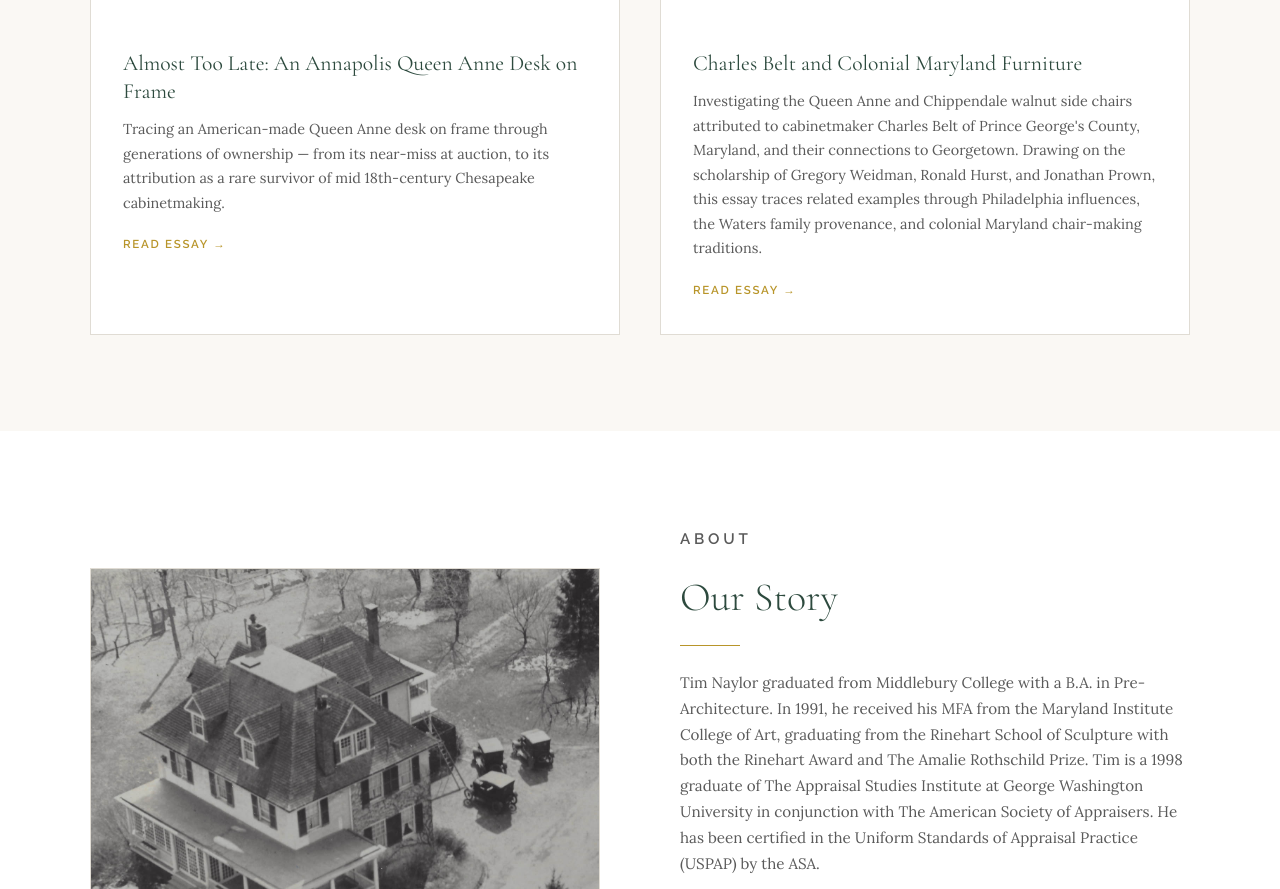
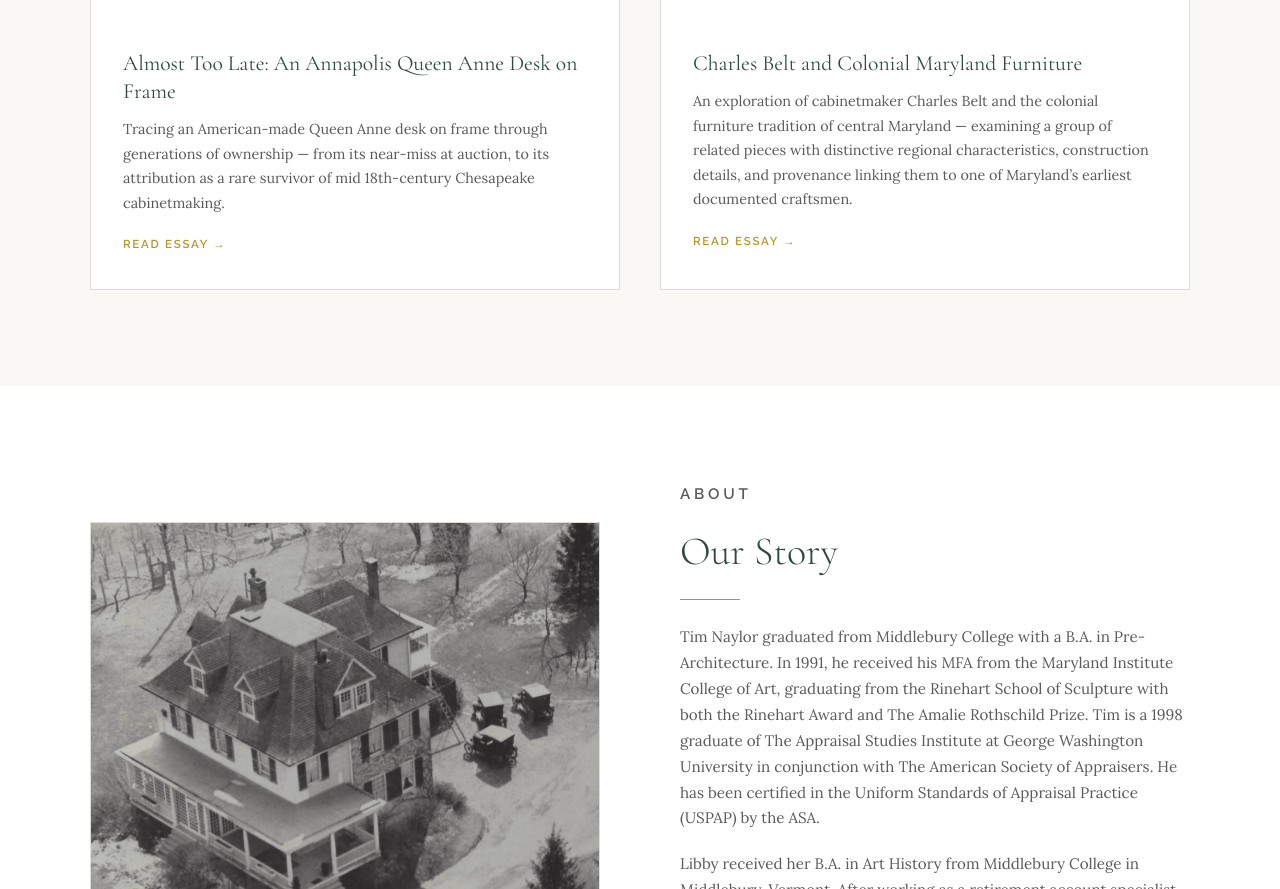
Before and after one commit to ntique4001-collab/naylorantiques, a plain HTML site: page index.html in a window 1280 px wide. Shown: the part 4235-5124 px from the top of the page. Drawn offline with nearby package versions, Linux system fonts and the light colour scheme.

Commit message:
Update Charles Belt essay summary

```diff
--- a/index.html
+++ b/index.html
@@ -838,7 +838,7 @@ footer p {
           </div>
           <div class="essay-body">
             <h3>Charles Belt and Colonial Maryland Furniture</h3>
-            <p>Investigating the Queen Anne and Chippendale walnut side chairs attributed to cabinetmaker Charles Belt of Prince George's County, Maryland, and their connections to Georgetown. Drawing on the scholarship of Gregory Weidman, Ronald Hurst, and Jonathan Prown, this essay traces related examples through Philadelphia influences, the Waters family provenance, and colonial Maryland chair-making traditions.</p>
+            <p>An exploration of cabinetmaker Charles Belt and the colonial furniture tradition of central Maryland — examining a group of related pieces with distinctive regional characteristics, construction details, and provenance linking them to one of Maryland’s earliest documented craftsmen.</p>
             <span class="read-more">Read Essay →</span>
           </div>
         </a>
```
